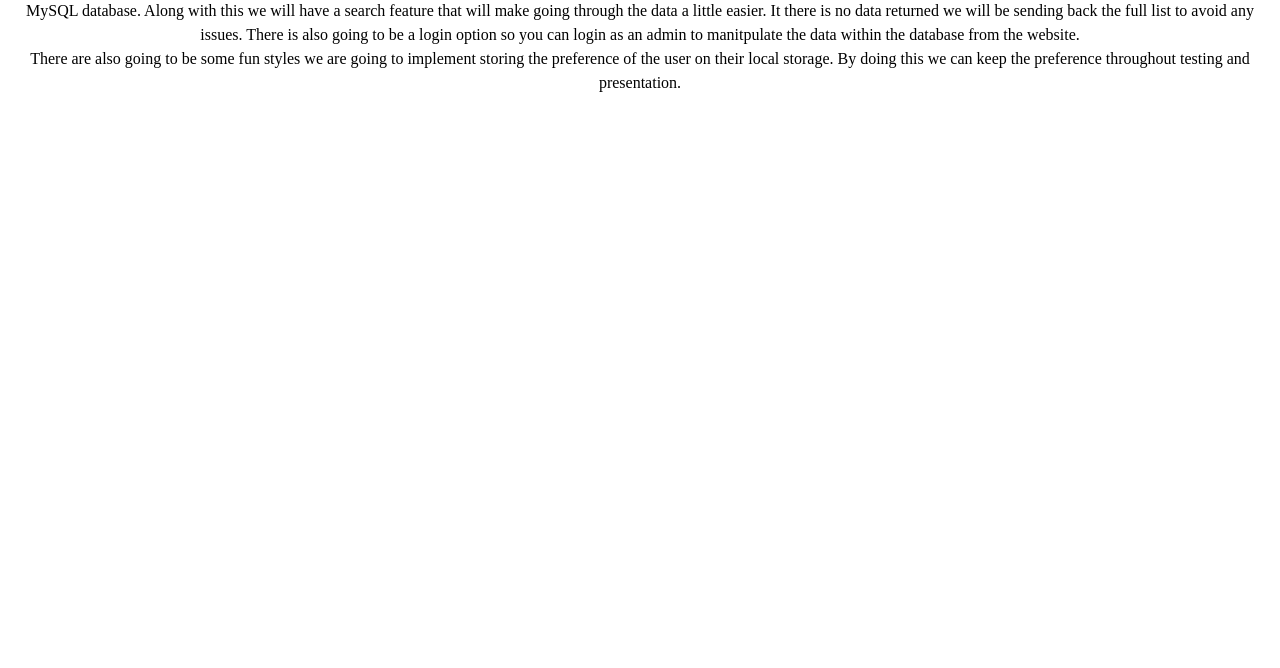
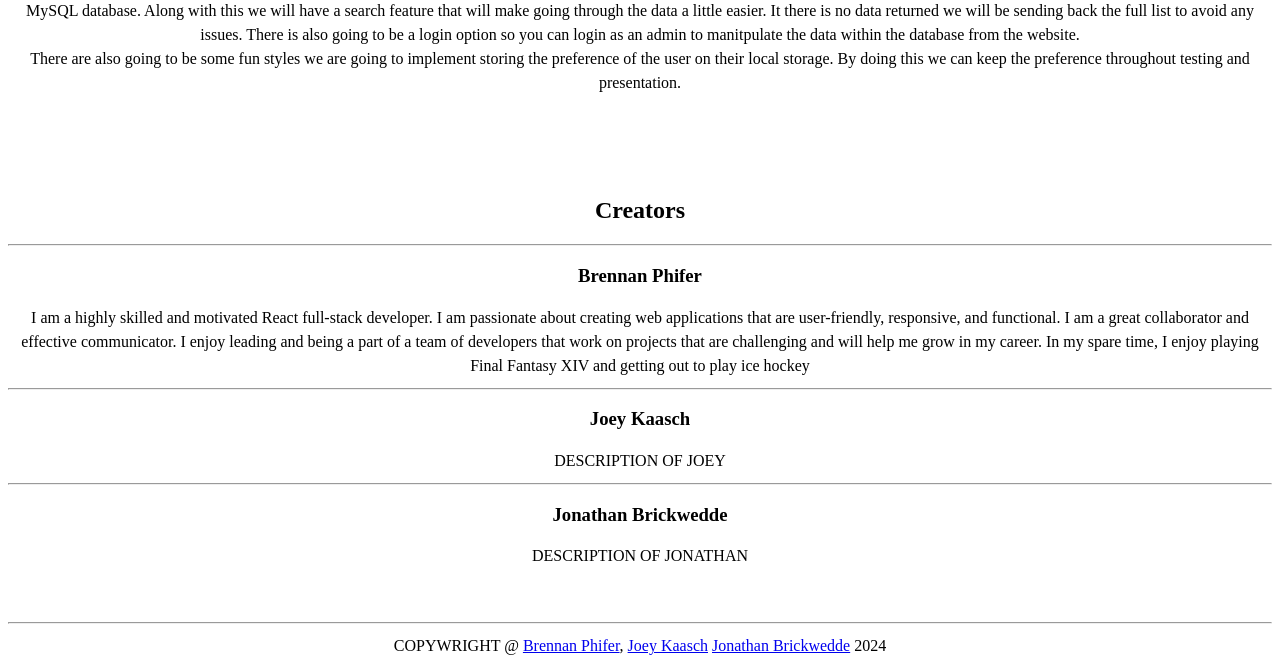
Before and after one commit to NovaGamer368/Games-PHP-Library, a PHP site: page / in a window 1280 px wide. Shown: the part 209-877 px from the top of the page. Before the commit the page ends 301 px from the top, so only its background shows below. Run offline with PHP 8.4, Linux system fonts and the light colour scheme.

Commit message:
Creators and footer

```diff
--- /dev/null
+++ b/Front-end/Footer.php
@@ -0,0 +1,11 @@
+
+    <br />
+    <br />
+  <hr />
+    <p>COPYWRIGHT @
+    <a href="https://www.linkedin.com/in/brennanphifer/">Brennan Phifer</a>,
+    <a href="/">Joey Kaasch</a>
+    <a href="/">Jonathan Brickwedde</a>
+    2024</p>
+    </body>
+</html>
--- /dev/null
+++ b/Front-end/Home/Creators.php
@@ -0,0 +1,20 @@
+<br />
+<br />
+<br />
+<br />
+<h2>Creators</h2>
+
+<hr />
+<h3>Brennan Phifer</h3>
+<p>I am a highly skilled and motivated React full-stack developer. I am passionate about creating web applications that are
+user-friendly, responsive, and functional. I am a great collaborator and effective communicator. I enjoy leading and being
+a part of a team of developers that work on projects that are challenging and will help me grow in my career. In my spare
+time, I enjoy playing Final Fantasy XIV and getting out to play ice hockey</p>
+
+<hr />
+<h3>Joey Kaasch </h3>
+<p>DESCRIPTION OF JOEY</p>
+
+<hr />
+<h3>Jonathan Brickwedde</h3>
+<p>DESCRIPTION OF JONATHAN</p>
--- a/about.php
+++ b/about.php
@@ -2,3 +2,7 @@
 include_once "./Front-end/Header.php"
     ?>
     <p>About page</p>
+
+<?php
+include_once "./Front-end/Footer.php"
+    ?>
--- a/games.php
+++ b/games.php
@@ -57,5 +57,5 @@ include_once "./Front-end/Header.php"
 
 </script>
 <?php
-include_once "03_footer.php";
+include_once "./Front-end/Footer.php";
 ?>
--- a/index.php
+++ b/index.php
@@ -3,5 +3,7 @@ include_once "./Front-end/Header.php"
     ?>
     <h1>Home page</h1>
 <?php
-include_once "./Front-end/Home/WebsiteDescription.php"
+include_once "./Front-end/Home/WebsiteDescription.php";
+include_once "./Front-end/Home/Creators.php";
+include_once "./Front-end/Footer.php"
 ?>
```
